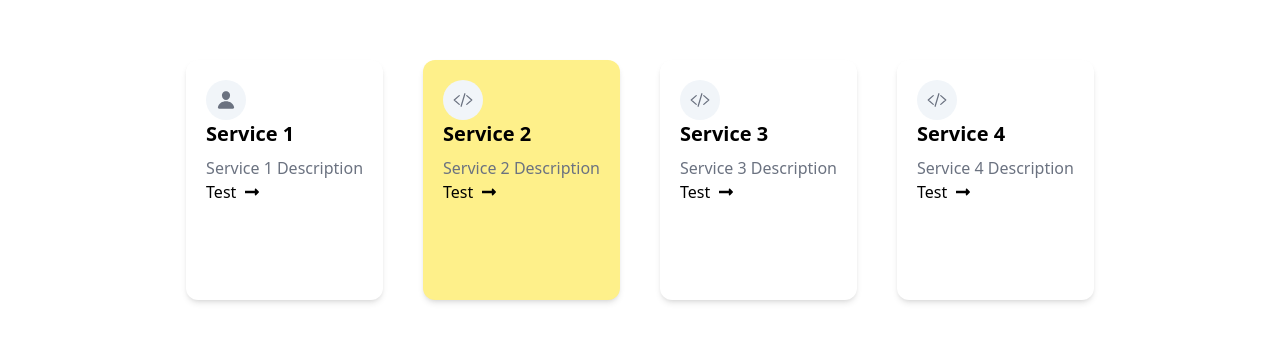
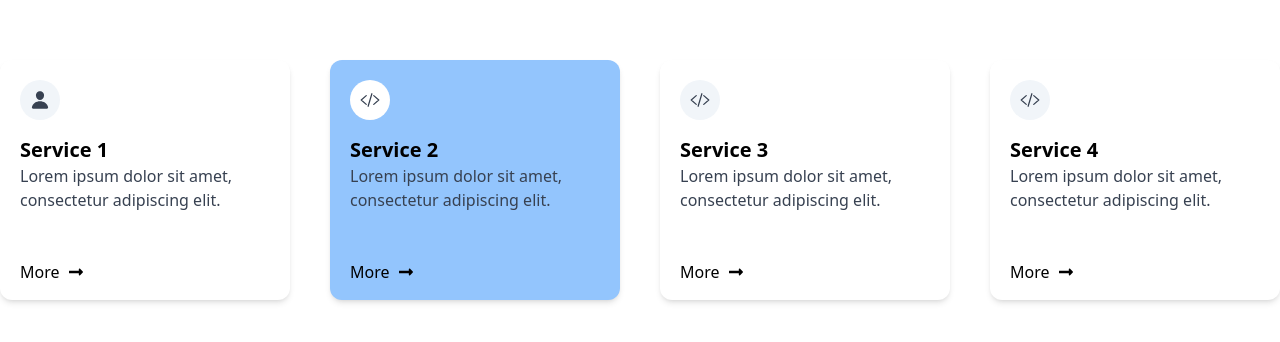
Before and after one commit to tomnemec/Instagram-React-Components, a React (Vite) app: page / in a window 1280 px wide. Shown: the part 220-562 px from the top of the page. Built offline with nearby package versions, Linux system fonts and the light colour scheme; the HTML template or start-up script is replaced by a standard one.

Commit message:
update ServiceCard component styles and descriptions; add link property to ServiceCardData

```diff
--- a/src/components/ServiceCards/ServiceCard.tsx
+++ b/src/components/ServiceCards/ServiceCard.tsx
@@ -9,18 +9,22 @@ const ServiceCard = ({ serviceCardData }: Props) => {
   return (
     <>
       <div
-        className={`shadow-md rounded-xl p-5 h-60 ${
-          serviceCardData.isFeatured ? "bg-yellow-200 " : "bg-white "
+        className={`shadow-md rounded-xl p-5 h-60 relative ${
+          serviceCardData.isFeatured ? "bg-blue-300 " : "bg-white "
         }`}
         key={serviceCardData.name}
       >
-        <div className=" w-10 h-10 flex items-center justify-center text-xl bg-slate-100  rounded-full text-gray-500">
+        <div
+          className={`mb-4 w-10 h-10 flex items-center justify-center text-xl bg-slate-100  rounded-full text-gray-700 ${
+            serviceCardData.isFeatured ? "bg-white " : "bg-blue-300 "
+          }`}
+        >
           <serviceCardData.icon />
         </div>
         <h2 className="text-xl font-bold">{serviceCardData.name}</h2>
-        <p className="text-gray-500 mt-2">{serviceCardData.description}</p>
-        <button className="flex items-center justify-center gap-2 ">
-          Test <FaLongArrowAltRight />
+        <p className="text-gray-700 ">{serviceCardData.description}</p>
+        <button className="absolute bottom-4 left-5 flex items-center justify-center gap-2 ">
+          More <FaLongArrowAltRight />
         </button>
       </div>
     </>
--- a/src/components/ServiceCards/ServiceCards.tsx
+++ b/src/components/ServiceCards/ServiceCards.tsx
@@ -7,33 +7,38 @@ export interface ServiceCardData {
   description: string;
   icon: IconType;
   isFeatured: boolean;
+  link: string;
 }
 
 const ServiceCards = () => {
   const services: ServiceCardData[] = [
     {
       name: "Service 1",
-      description: "Service 1 Description",
+      description: "Lorem ipsum dolor sit amet, consectetur adipiscing elit.",
       icon: IoPerson,
       isFeatured: false,
+      link: "/service1",
     },
     {
       name: "Service 2",
-      description: "Service 2 Description",
-      icon: IoCodeSlashOutline ,
+      description: "Lorem ipsum dolor sit amet, consectetur adipiscing elit.",
+      icon: IoCodeSlashOutline,
       isFeatured: true,
+      link: "/service2",
     },
     {
       name: "Service 3",
-      description: "Service 3 Description",
-      icon: IoCodeSlashOutline ,
+      description: "Lorem ipsum dolor sit amet, consectetur adipiscing elit.",
+      icon: IoCodeSlashOutline,
       isFeatured: false,
+      link: "/service3",
     },
     {
       name: "Service 4",
-      description: "Service 4 Description",
-      icon: IoCodeSlashOutline ,
+      description: "Lorem ipsum dolor sit amet, consectetur adipiscing elit.",
+      icon: IoCodeSlashOutline,
       isFeatured: false,
+      link: "/service4",
     },
   ];
 
```
